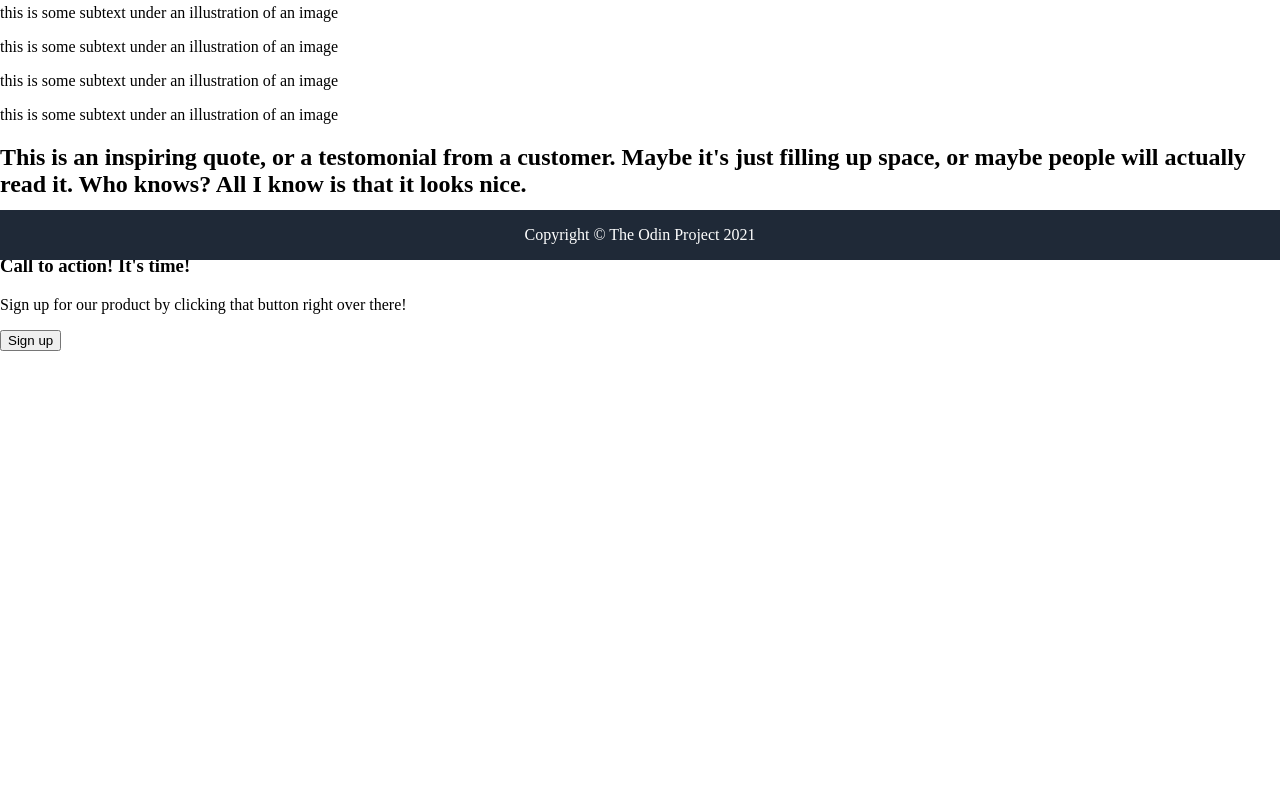
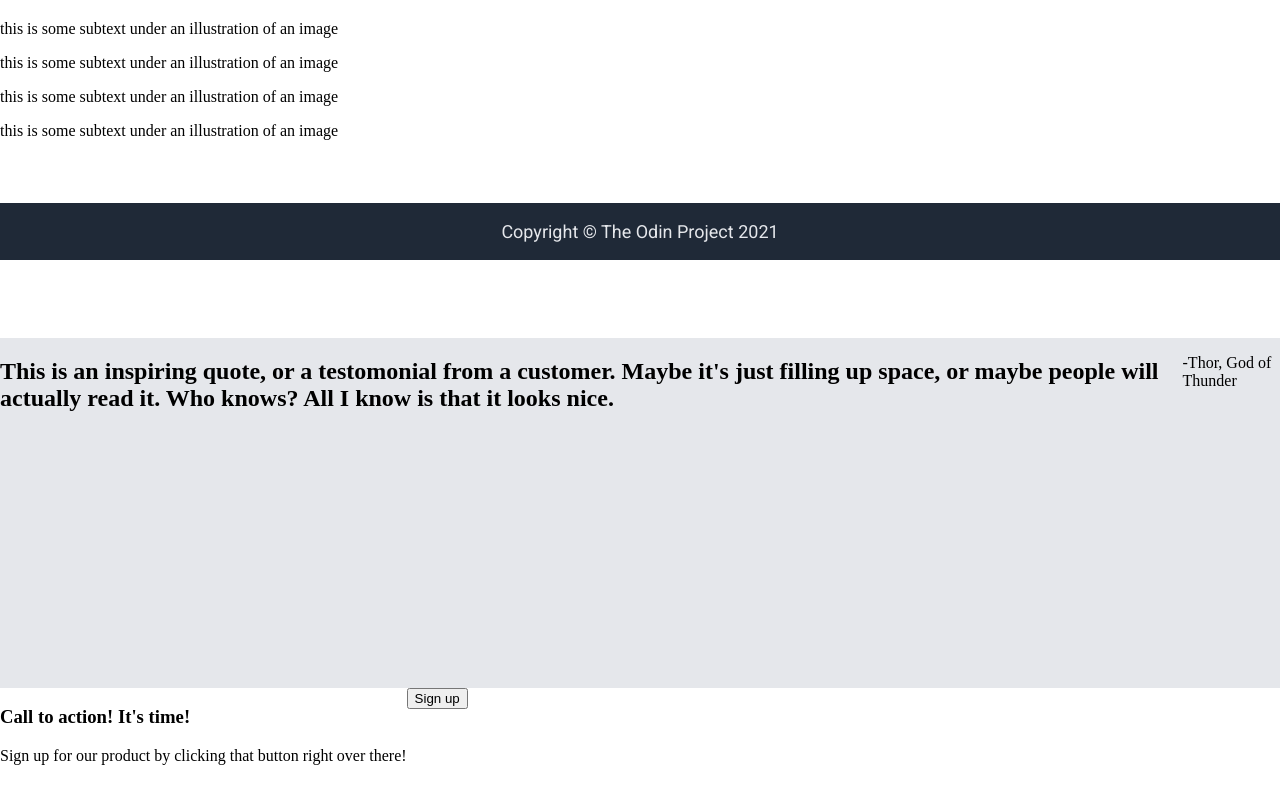
Before and after one commit to matt-serrano/landing-page, a plain HTML site: page index.html in a window 1280 px wide. Shown: the part 540-1330 px from the top of the page. Before the commit the page ends 891 px from the top, so only its background shows below. Drawn offline with Linux system fonts and the light colour scheme.

Commit message:
Added additional styles
Started working on last 3 sections. Header is now finished.

```diff
--- a/index.html
+++ b/index.html
@@ -33,7 +33,8 @@
         </header>
 
         <section class="box2">
-            <h2>Some random information.</h2>
+            <h2 class="box2-header">Some random information.</h2>
+            <div>
                 <div>
                     <div></div>
                     <p>this is some subtext under an illustration of an image</p>
@@ -49,6 +50,7 @@
                 <div>
                     <div></div>
                     <p>this is some subtext under an illustration of an image</p>
+                </div>
             </div>
         </section>
 
@@ -68,7 +70,7 @@
         </section>
 
         <footer>
-            <p>Copyright © The Odin Project 2021</p>
+            <p class="footer-text">Copyright © The Odin Project 2021</p>
         </footer>
     </body>
 </html>
--- a/style.css
+++ b/style.css
@@ -13,7 +13,7 @@ footer {
 
 /* Nav CSS */
 
-header {
+footer, header {
     font-family: "Roboto";
 }
 
@@ -45,6 +45,7 @@ nav {
     justify-content: center;
     align-content: center;
     padding-bottom: 100px;
+    gap: 100px;
 }
 
 .awesome {
@@ -84,19 +85,49 @@ nav {
 
 /* Header CSS */
 
+/* Random Information Section */
 
+.box2 {
+    display: flex;
+    flex-direction: column;
+    height: 400px;
+}
+
+/* Random Information Section */
+
+/* Quote Section */
+
+.box3 {
+    display: flex;
+    background-color: #E5E7EB;
+    height: 350px;
+}
+
+/* Quote Section */
+
+/* Call to Action Section */
+
+.box4 {
+    display: flex;
+    height: 300px;
+}
+
+/* Call to Action Section */
 
 
 /* Footer CSS */
 
 footer {
-    position: absolute;
+    display: flex;
+    justify-content: center;
+    position: fixed; /* change to absolute */
     padding: 0;
     margin: 0;
     bottom: 0;
     width: 100%;
-    display: flex;
-    justify-content: center;
+    font-size: 18px;
+    color: #E5E7EB;
 }
 
+
 /* Footer CSS */
```
Lines whose indentation alone changed are shown as unchanged.
